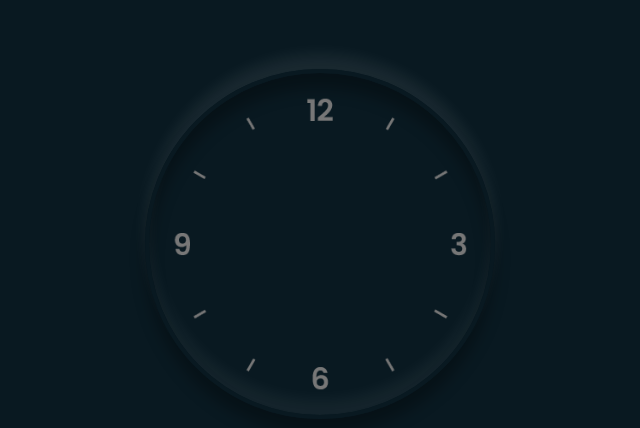
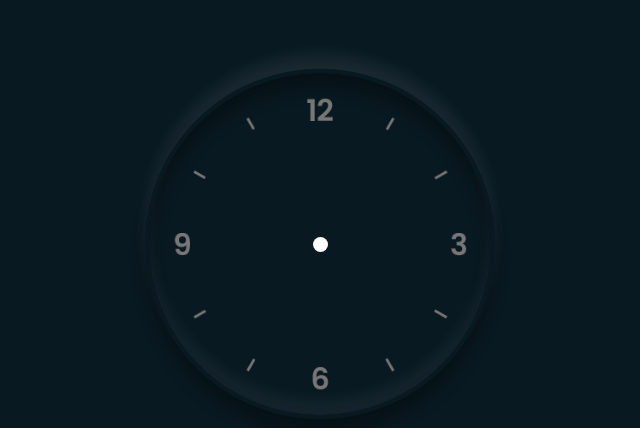
Before and after one commit to neophyte-programmer/analog-clock-js, a plain HTML site: page index.html in a window 1280 px wide. Shown: the part 156-584 px from the top of the page, 320-960 px from the left. Drawn offline with Linux system fonts and the light colour scheme.

Commit message:
center of clock

```diff
--- a/style.css
+++ b/style.css
@@ -27,3 +27,13 @@ body {
 		0 15px 15px rgba(0, 0, 0, 0.3),
 		inset 0 15px 15px rgba(0, 0, 0, 0.3);
 }
+
+.clock:before {
+    content: "";
+    position: absolute;
+    width: 15px;
+    height: 15px;
+    background: #fff;
+    border-radius: 50%;
+    z-index: 100;
+}
```
